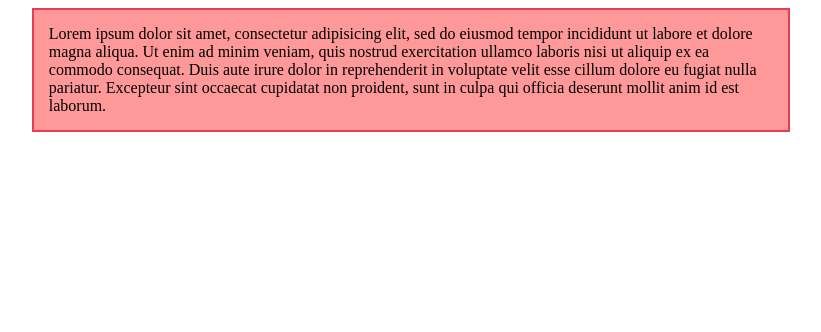
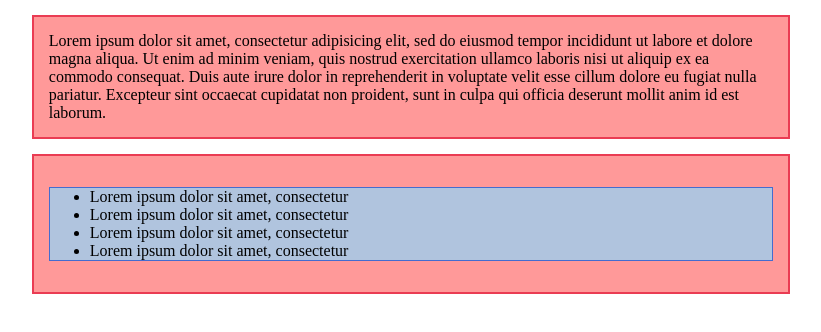
Before and after one commit to 0smir/git-test, a plain HTML site: page index.html in a window 1280 px wide. Shown: the whole page, without its empty margins (229-1050 px from the left). Drawn offline with Linux system fonts and the light colour scheme.

Commit message:
add list

```diff
--- a/index.html
+++ b/index.html
@@ -13,6 +13,14 @@
 		cillum dolore eu fugiat nulla pariatur. Excepteur sint occaecat cupidatat non
 		proident, sunt in culpa qui officia deserunt mollit anim id est laborum.
 	</div>
+	<div class="block">
+		<ul>
+			<li>Lorem ipsum dolor sit amet, consectetur </li>
+			<li>Lorem ipsum dolor sit amet, consectetur </li>
+			<li>Lorem ipsum dolor sit amet, consectetur </li>
+			<li>Lorem ipsum dolor sit amet, consectetur </li>
+		</ul>
+	</div>
 
 </body>
 </html>
--- a/style.css
+++ b/style.css
@@ -5,5 +5,10 @@
 	border: 2px solid #ea3c53;
 	box-sizing: border-box;
 	padding: 15px;
-	margin: 0 auto;
+	margin: 15px auto;
 }
+
+.block ul{
+	background-color: #b0c4de;
+	border: 1px solid #446ccf;
+}
```
